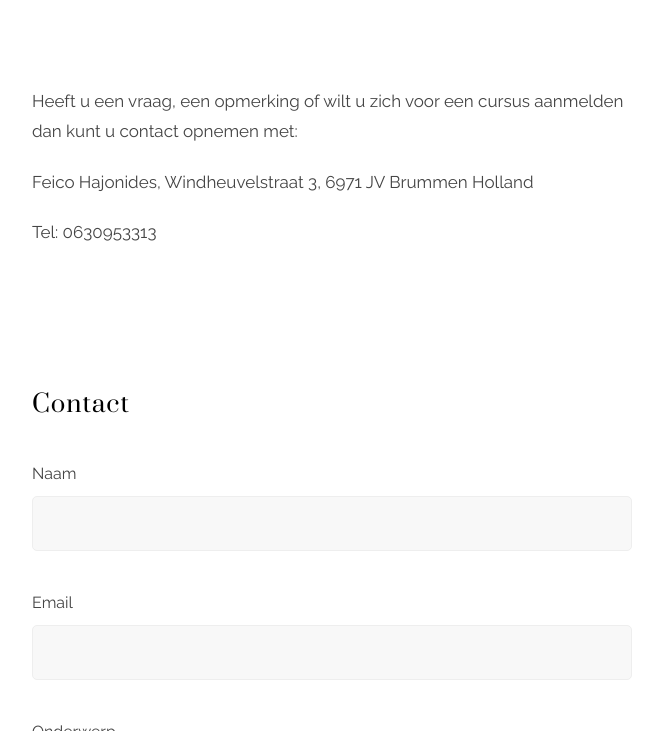
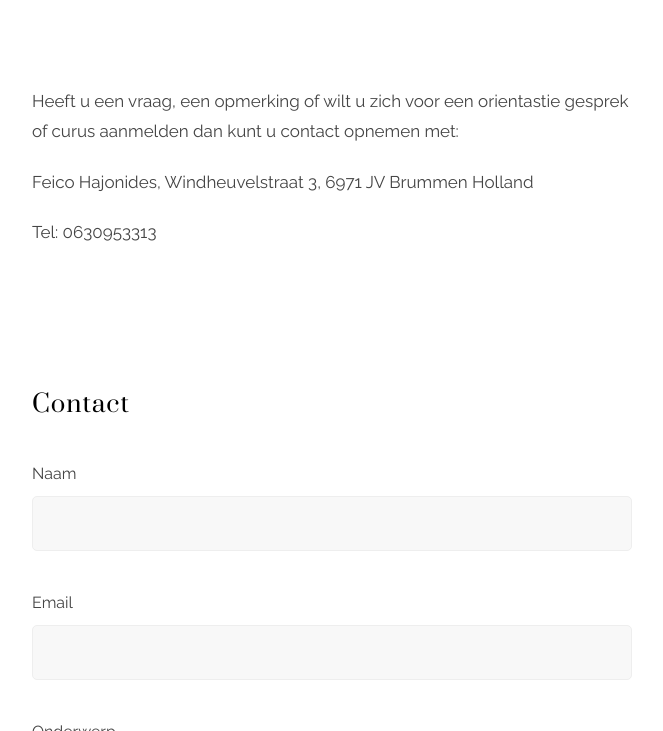
Before and after one commit to feicohajonides2020/feicohajonides2020.github.io, a Jekyll site: the page built from contact.md, in a window 1280 px wide and 900 px high, scrolled down 555 px, cut to the strip 169-900 px from the top of the window. Shown: the whole strip, without its empty margins (308-971 px from the left). Built offline with Jekyll 4.4.1, drawn with Linux system fonts in a browser that asks for light colours.

Commit message:
Update contact.md

```diff
--- a/contact.md
+++ b/contact.md
@@ -11,7 +11,7 @@ formspree:
     redirect: /thanks/
 ---
 
-Heeft u een vraag, een opmerking of wilt u zich voor een cursus aanmelden dan kunt u contact opnemen met:
+Heeft u een vraag, een opmerking of wilt u zich voor een orientastie gesprek of curus aanmelden dan kunt u contact opnemen met:
 
 Feico Hajonides,
 Windheuvelstraat 3,
```
